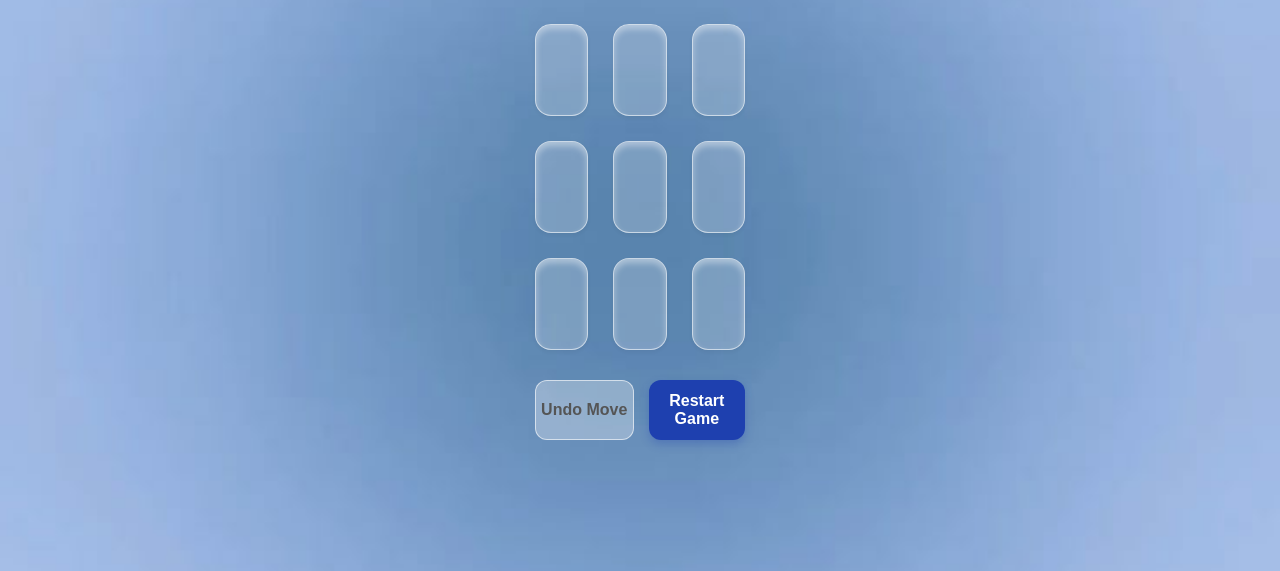
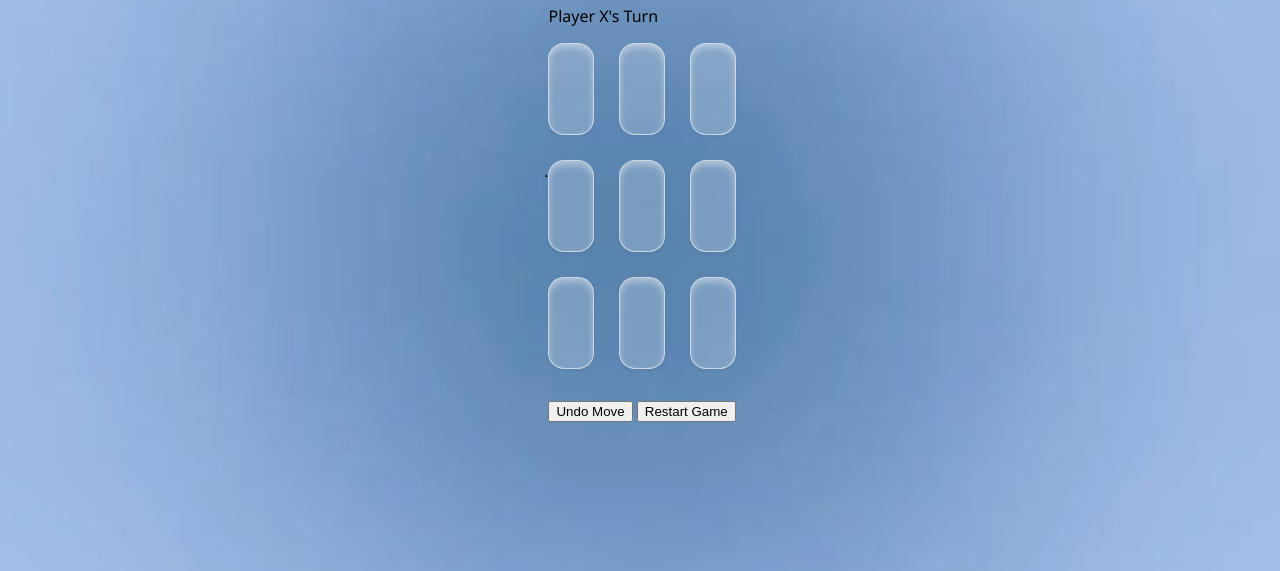
Before and after one commit to terektech/Rudra-file, a plain HTML site: page index.html in a window 1280 px wide. Shown: the part 229-800 px from the top of the page. Drawn offline with Linux system fonts and the light colour scheme.

Commit message:
Update index.html

```diff
--- a/index.html
+++ b/index.html
@@ -2,35 +2,34 @@
 <html lang="en">
 <head>
     <link rel="manifest" href="manifest.json">
-<meta name="theme-color" content="#1e40af">
+<meta name="theme-color" content="#1e40af">.
     <meta charset="UTF-8">
-    <meta name="viewport" content="width=device-width, initial-scale=2.0">
+    <meta name="viewport" content="width=device-width, initial-scale=1.0, maximum-scale=1.0, user-scalable=no">
     <title>Tic Tac Toe</title>
     <link rel="stylesheet" href="style.css">
 </head>
 <body>
-    <div class="glass-container">
-        <h1 class="title">Tic Tac Toe</h1>
-        <h2 class="status" id="statusText">Player X's Turn</h2>
+    <div class="game-container">
+        <h1>Tic Tac Toe</h1>
+        <p class="turn-indicator">Player X's Turn</p>
 
         <div class="board">
-            <div class="cell" data-index="0"></div>
-            <div class="cell" data-index="1"></div>
-            <div class="cell" data-index="2"></div>
-            <div class="cell" data-index="3"></div>
-            <div class="cell" data-index="4"></div>
-            <div class="cell" data-index="5"></div>
-            <div class="cell" data-index="6"></div>
-            <div class="cell" data-index="7"></div>
-            <div class="cell" data-index="8"></div>
+            <div class="cell"></div>
+            <div class="cell"></div>
+            <div class="cell"></div>
+            <div class="cell"></div>
+            <div class="cell"></div>
+            <div class="cell"></div>
+            <div class="cell"></div>
+            <div class="cell"></div>
+            <div class="cell"></div>
         </div>
 
-        <div class="controls">
-            <button id="undoBtn" class="btn btn-secondary">Undo Move</button>
-            <button id="restartBtn" class="btn btn-primary">Restart Game</button>
+        <div class="button-container">
+            <button class="undo-btn">Undo Move</button>
+            <button class="restart-btn">Restart Game</button>
         </div>
     </div>
-
     <script src="script.js"></script>
     <script>
   if ('serviceWorker' in navigator) {
```
